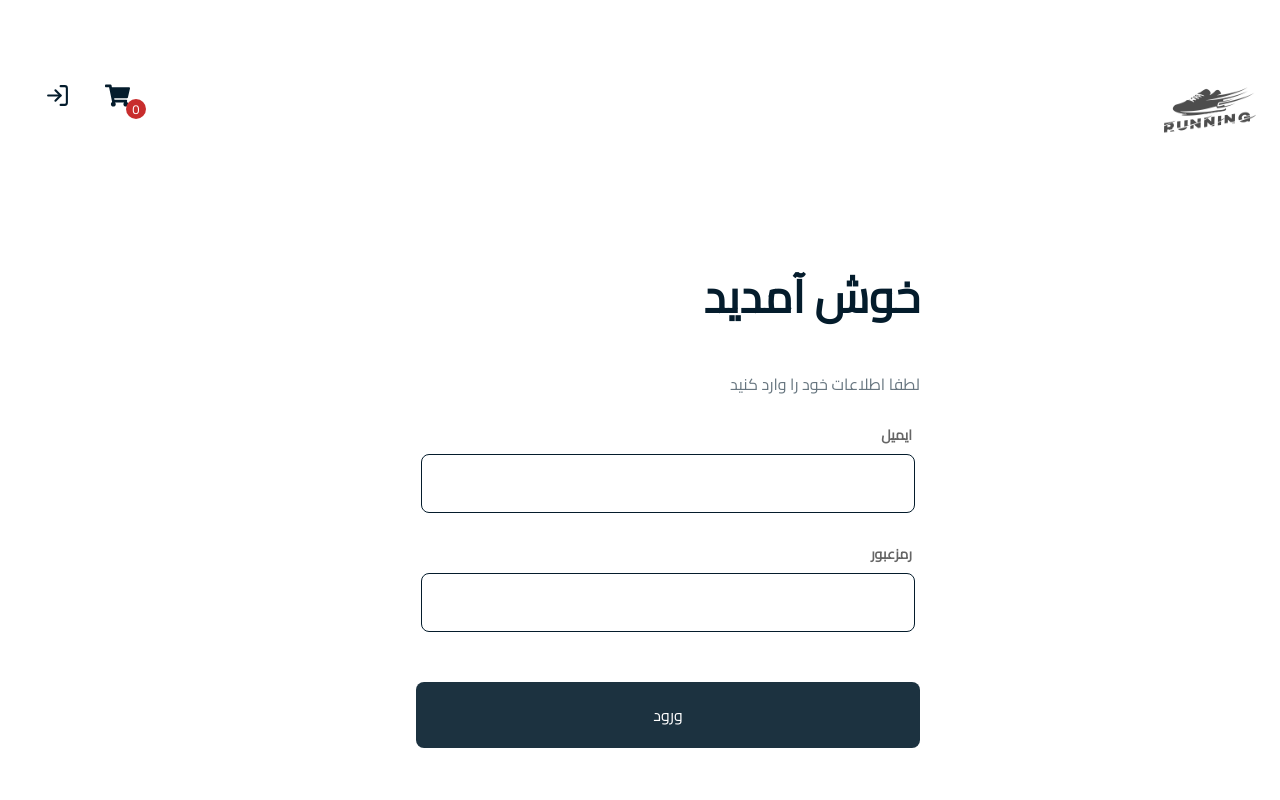
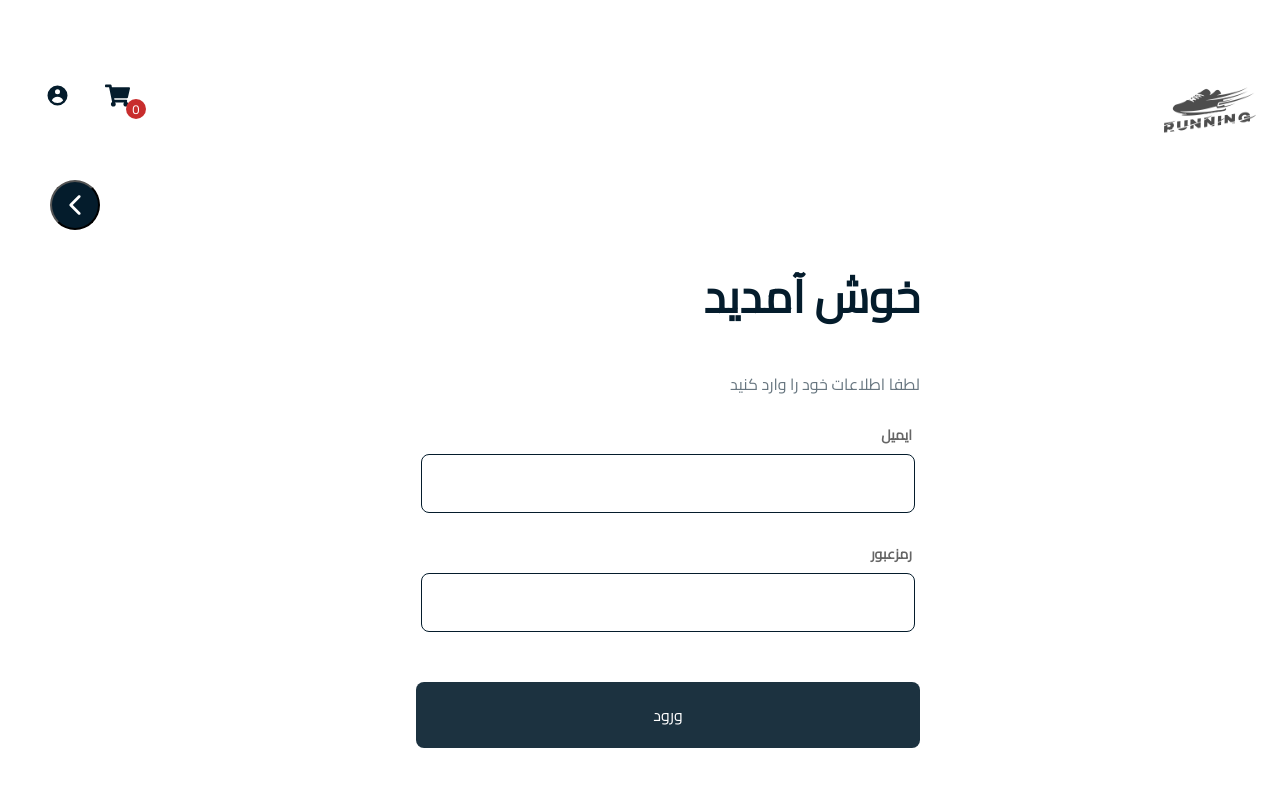
Before and after one commit to Rasool-Karami1994/farsi-shop, a React (Create React App) app: page /login in a window 1280 px wide. Shown: the top 800 px of the page. Built offline with nearby package versions, Linux system fonts and the light colour scheme; a web font is replaced by a local one.

Commit message:
UX optimized

```diff
--- a/src/commen/form/login/LoginForm.js
+++ b/src/commen/form/login/LoginForm.js
@@ -6,6 +6,8 @@ import { loginUser } from "../../../services/loginUser";
 import { toast } from "react-toastify";
 import { useNavigate } from "react-router-dom";
 import { useAuthContextAction } from "../../../context/AuthProvider";
+import { IoIosArrowBack } from "react-icons/io";
+
 const initialValues = {
   email: "",
   password: "",
@@ -22,6 +24,9 @@ const LoginForm = () => {
   const navigate = useNavigate();
   const setUser = useAuthContextAction();
   const [error, setError] = useState(null);
+  const redirector = () => {
+    navigate("/");
+  };
 
   const onSubmit = async (values) => {
     console.log(values);
@@ -38,7 +43,6 @@ const LoginForm = () => {
       console.log(data.name);
       setError(null);
       navigate(-2);
-      toast.success(`${data.name}عزیز خوش آمدی`);
     } catch (error) {
       console.log(error.response.data.message);
       setError(error.response.data.message);
@@ -56,6 +60,10 @@ const LoginForm = () => {
 
   return (
     <div className="page-container">
+      <button onClick={redirector} className="back-button">
+        <IoIosArrowBack />
+      </button>
+
       <form onSubmit={formik.handleSubmit}>
         <h2 className="form-h2">خوش آمدید</h2>
         <p className="form-text">لطفا اطلاعات خود را وارد کنید</p>
--- a/src/commen/form/signup/SignupForm.js
+++ b/src/commen/form/signup/SignupForm.js
@@ -2,13 +2,13 @@ import { useFormik } from "formik";
 import * as Yup from "yup";
 import Input from "../input/Input";
 import "./SignupForm.css";
-// import BooleanCheckBox from "../input/BooleanCheckBox";
 import { Link } from "react-router-dom";
 import { signupUser } from "../../../services/signupUser";
 import { useState } from "react";
 import { toast } from "react-toastify";
 import { useNavigate } from "react-router-dom";
 import { useAuthContextAction } from "../../../context/AuthProvider";
+import { IoIosArrowBack } from "react-icons/io";
 
 const initialValues = {
   name: "",
@@ -35,6 +35,9 @@ const SignupForm = () => {
   const [error, setError] = useState();
   const navigate = useNavigate();
   const setUser = useAuthContextAction();
+  const redirector = () => {
+    navigate("/");
+  };
 
   const onSubmit = async (values) => {
     const { name, email, phoneNumber, password } = values;
@@ -49,7 +52,6 @@ const SignupForm = () => {
       console.log(data);
       setUser(data);
       localStorage.setItem("auth", JSON.stringify(data));
-      toast.success(`${data.name}خوش آمدی عزیز `);
 
       navigate(-1);
     } catch (error) {
@@ -69,6 +71,10 @@ const SignupForm = () => {
 
   return (
     <div className="page-container">
+      <button onClick={redirector} className="back-button">
+        <IoIosArrowBack />
+      </button>
+
       <form onSubmit={formik.handleSubmit}>
         <h2 className="form-h2">ثبت نام</h2>
         <Input label="نام" name="name" formik={formik} />
--- a/src/components/navigaton/Navigation.js
+++ b/src/components/navigaton/Navigation.js
@@ -3,24 +3,22 @@ import { NavLink } from "react-router-dom";
 import "./Navigation.css";
 import logo from "../../assets/img/logo.jpg";
 import { FaShoppingCart } from "react-icons/fa";
-import { FiLogIn } from "react-icons/fi";
 import { useCartContext } from "../../context/CartProvider";
 import {
   useAuthContext,
   useAuthContextAction,
 } from "../../context/AuthProvider";
 import { RiLogoutBoxLine } from "react-icons/ri";
-import { toast } from "react-toastify";
+import { HiUserCircle } from "react-icons/hi";
+
 const Navigation = () => {
   const user = useAuthContext();
   const { cart } = useCartContext();
   const setUser = useAuthContextAction();
-  // console.log(user);
 
   const logoutHandler = () => {
     setUser(false);
     localStorage.setItem("auth", JSON.stringify(false));
-    toast.success(`${user.name} از حساب خود خارج شدید`);
   };
 
   useEffect(() => {
@@ -54,13 +52,13 @@ const Navigation = () => {
             {user ? (
               <NavLink to="/logout">
                 <span>
-                  <FiLogIn />
+                  <HiUserCircle />
                 </span>
               </NavLink>
             ) : (
               <NavLink to="/signup">
                 <span>
-                  <FiLogIn />
+                  <HiUserCircle />
                 </span>
               </NavLink>
             )}
--- a/src/index.css
+++ b/src/index.css
@@ -5,7 +5,6 @@
   margin: 0;
   padding: 0;
   box-sizing: border-box;
-  /* direction: rtl; */
   font-family: "Cairo", sans-serif;
   text-decoration: none;
 }
@@ -14,11 +13,3 @@
   --main-color: #041c2c;
   --second-color: #e5e5e5;
 }
-body {
-  background-color: #fff;
-  font-family: "Montserrat", sans-serif;
-}
-code {
-  font-family: source-code-pro, Menlo, Monaco, Consolas, "Courier New",
-    monospace;
-}
--- a/src/pages/cart/Cart.css
+++ b/src/pages/cart/Cart.css
@@ -4,7 +4,7 @@
   height: 100vh;
   display: flex;
   justify-content: center;
-  align-items: center;
+  align-items: flex-start;
 }
 
 .cart-empty-card {
--- a/src/pages/cart/Cart.js
+++ b/src/pages/cart/Cart.js
@@ -109,6 +109,13 @@ const Cart = () => {
                 <div className="cart-item-control">
                   <div className="cart-item-qnt-control">
                     <button
+                      className="cart-control-icons"
+                      onClick={() => incrementHandler(item)}
+                    >
+                      <MdKeyboardArrowUp />
+                    </button>
+                    <p>{item.quantity}</p>
+                    <button
                       onClick={() => decrementHandler(item)}
                       className={
                         item.quantity === 1
@@ -117,13 +124,6 @@ const Cart = () => {
                       }
                     >
                       <MdKeyboardArrowDown />
-                    </button>
-                    <p>{item.quantity}</p>
-                    <button
-                      className="cart-control-icons"
-                      onClick={() => incrementHandler(item)}
-                    >
-                      <MdKeyboardArrowUp />
                     </button>
                   </div>
                   <button
--- a/src/pages/home-page/HomePage.css
+++ b/src/pages/home-page/HomePage.css
@@ -229,7 +229,7 @@
 /*slidebar section styles*/
 .slider {
   width: 70%;
-  margin: 50px 0;
+  margin: 120px 0;
 }
 
 @media only screen and (max-width: 475px) {
--- a/src/pages/home-page/HomePage.js
+++ b/src/pages/home-page/HomePage.js
@@ -33,8 +33,6 @@ const HomePage = () => {
   const dispatch = useCartContextActions();
   const addToCart = (product) => {
     dispatch({ type: "ADD_TO_CART", payload: product });
-    // console.log(item);
-    toast.success(`${product.name} به سبد خرید اضافه شد`);
   };
 
   useEffect(() => {
```
